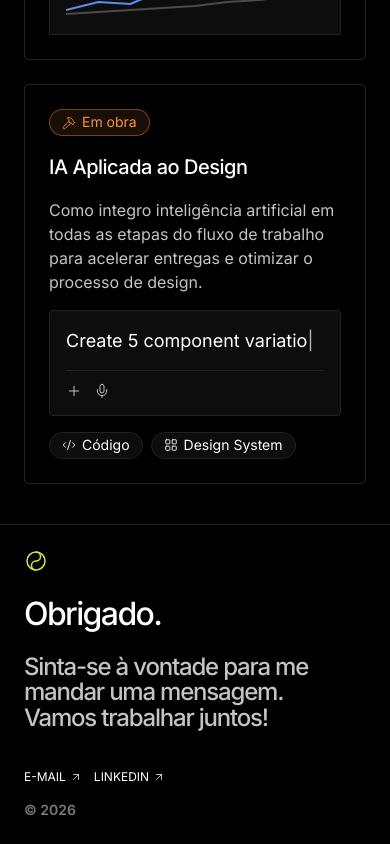
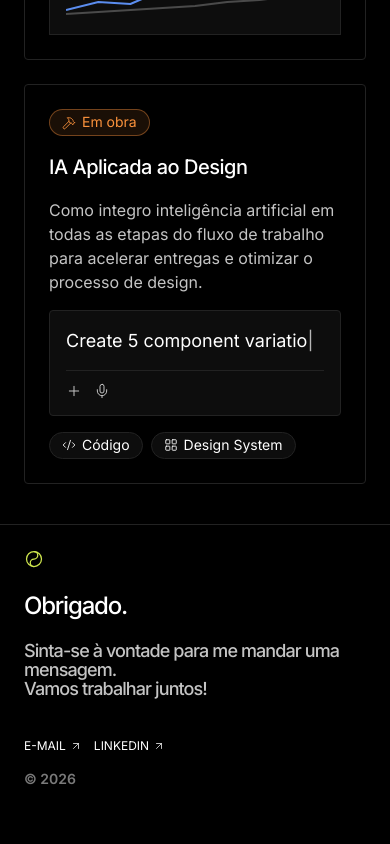
Before and after one commit to mtsilveirapf/mtsilveirapf.github.io, a Next.js app: page / in a window 390 px wide. Shown: the part 4698-5542 px from the top of the page. After the commit the page ends 5511 px from the top, so only its background shows below. Built offline with nearby package versions, Linux system fonts and the light colour scheme.

Commit message:
Reduce footer heading/message font-size on mobile
"Obrigado." and the message paragraph were still full-size on
mobile, reading as too open/spaced out compared to the tightened
header. Scaled both down (and the logo mark) on mobile only;
tablet/desktop keep the original sizes.

```diff
--- a/src/components/Footer.tsx
+++ b/src/components/Footer.tsx
@@ -30,13 +30,15 @@ export function Footer() {
   return (
     <footer className={`w-full border-t border-border bg-black ${PAGE_PADDING_X}`}>
       <div className={containerClassName}>
-        <LogoMark className="h-6 w-6 text-accent" />
+        <LogoMark className="h-5 w-5 text-accent tablet:h-6 tablet:w-6" />
 
-        <h2 className="text-[32px] leading-[1.05] tracking-[-0.05em] font-medium text-white">
+        {/* text-2xl/text-lg: só no mobile, mesmo pedido de redução de fonte do header/ContactNav
+            aplicado aqui — tablet/desktop mantêm os tamanhos originais (text-[32px]/text-2xl). */}
+        <h2 className="text-2xl leading-[1.05] tracking-[-0.05em] font-medium text-white tablet:text-[32px]">
           {thanks}
         </h2>
 
-        <p className="text-2xl leading-[1.05] tracking-[-0.05em] font-medium">
+        <p className="text-lg leading-[1.05] tracking-[-0.05em] font-medium tablet:text-2xl">
           {message[0]}
           <br />
           {message[1]}
```
